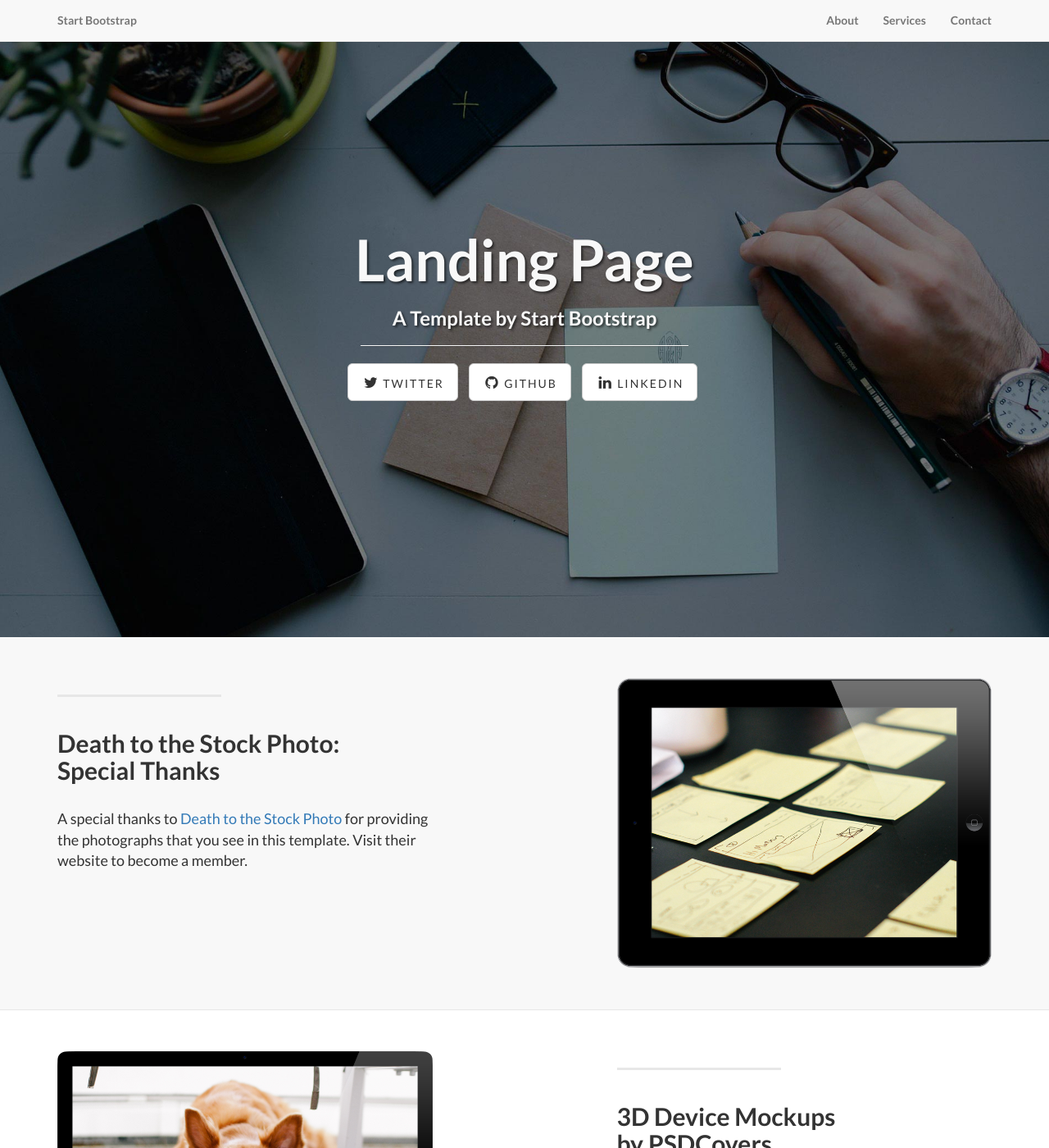
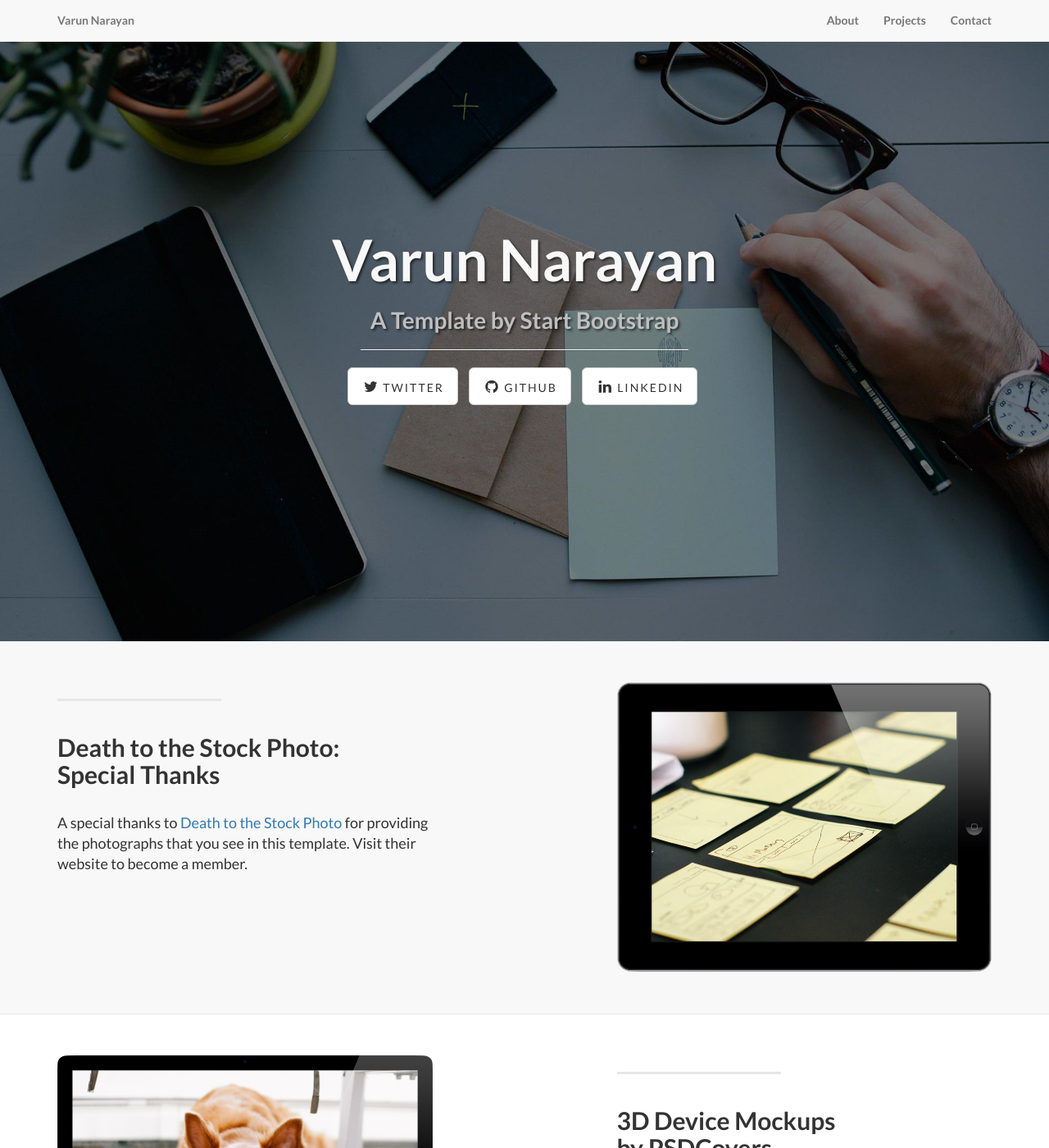
Before and after one commit to vann00/vann00.github.io, a Jekyll site: the page index.html, which Jekyll copies as it is, in a window 1280 px wide and 1400 px high. Shown: the whole window at 82% size. Built offline with Jekyll 4.4.1, drawn with Linux system fonts in a browser that asks for light colours.

Commit message:
Made some minor changes to the look of the top

```diff
--- a/css/landing-page.css
+++ b/css/landing-page.css
@@ -58,6 +58,8 @@
 }
 
 .intro-message > h3 {
+    font-size: 2em;
+    color: #bfbfbf;
     text-shadow: 2px 2px 3px rgba(0,0,0,0.6);
 }
 
--- a/index.html
+++ b/index.html
@@ -9,7 +9,7 @@
     <meta name="description" content="">
     <meta name="author" content="">
 
-    <title>Landing Page - Start Bootstrap Theme</title>
+    <title>Varun Narayan - my website</title>
 
     <!-- Bootstrap Core CSS -->
     <link href="css/bootstrap.min.css" rel="stylesheet">
@@ -43,7 +43,7 @@
                     <span class="icon-bar"></span>
                     <span class="icon-bar"></span>
                 </button>
-                <a class="navbar-brand topnav" href="#">Start Bootstrap</a>
+                <a class="navbar-brand topnav" href="#">Varun Narayan</a>
             </div>
             <!-- Collect the nav links, forms, and other content for toggling -->
             <div class="collapse navbar-collapse" id="bs-example-navbar-collapse-1">
@@ -52,7 +52,7 @@
                         <a href="#about">About</a>
                     </li>
                     <li>
-                        <a href="#services">Services</a>
+                        <a href="#services">Projects</a>
                     </li>
                     <li>
                         <a href="#contact">Contact</a>
@@ -73,7 +73,7 @@
             <div class="row">
                 <div class="col-lg-12">
                     <div class="intro-message">
-                        <h1>Landing Page</h1>
+                        <h1>Varun Narayan</h1>
                         <h3>A Template by Start Bootstrap</h3>
                         <hr class="intro-divider">
                         <ul class="list-inline intro-social-buttons">
```
